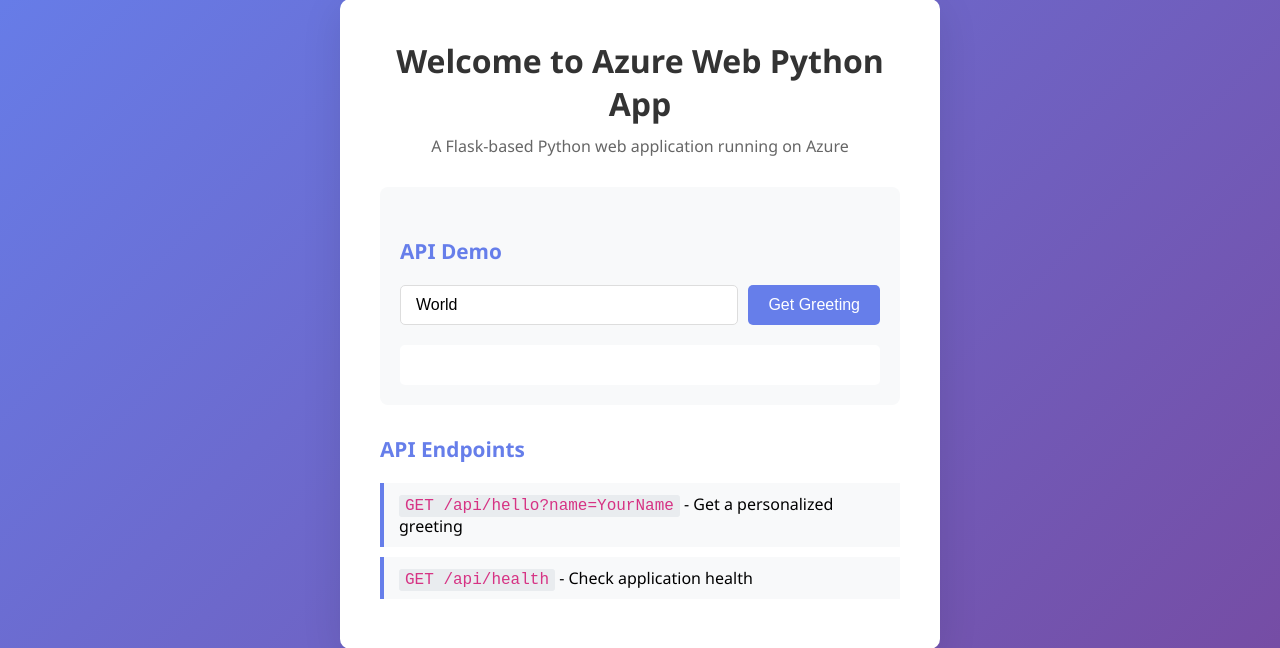
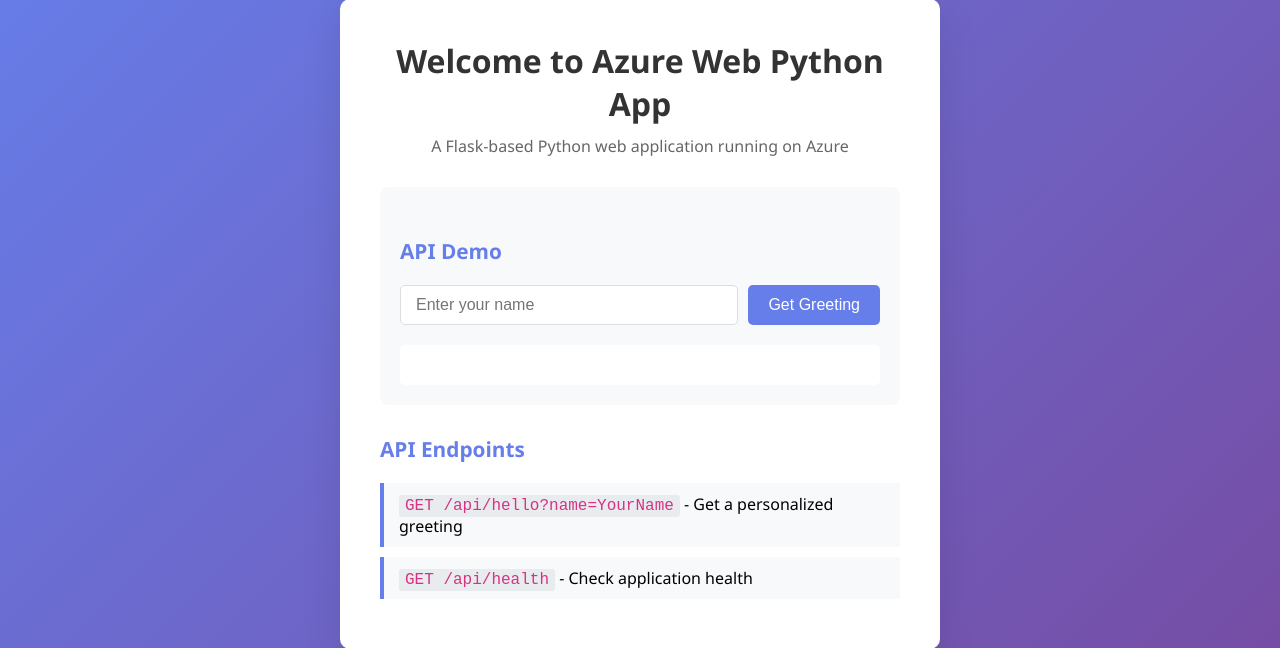
Before and after one commit to Siddhesh-09/Azure-Web-Python-App, a Flask app: page / in a window 1280 px wide. Shown: the part 76-724 px from the top of the page. Run offline with Flask 3, Linux system fonts and the light colour scheme.

Commit message:
Initial Commit

```diff
--- a/templates/index.html
+++ b/templates/index.html
@@ -14,7 +14,7 @@
         <section class="api-section">
             <h2>API Demo</h2>
             <div class="input-group">
-                <input type="text" id="nameInput" placeholder="Enter your name" value="World">
+                <input type="text" id="nameInput" placeholder="Enter your name" value="">
                 <button onclick="greet()">Get Greeting</button>
             </div>
             <div id="response" class="response"></div>
```
